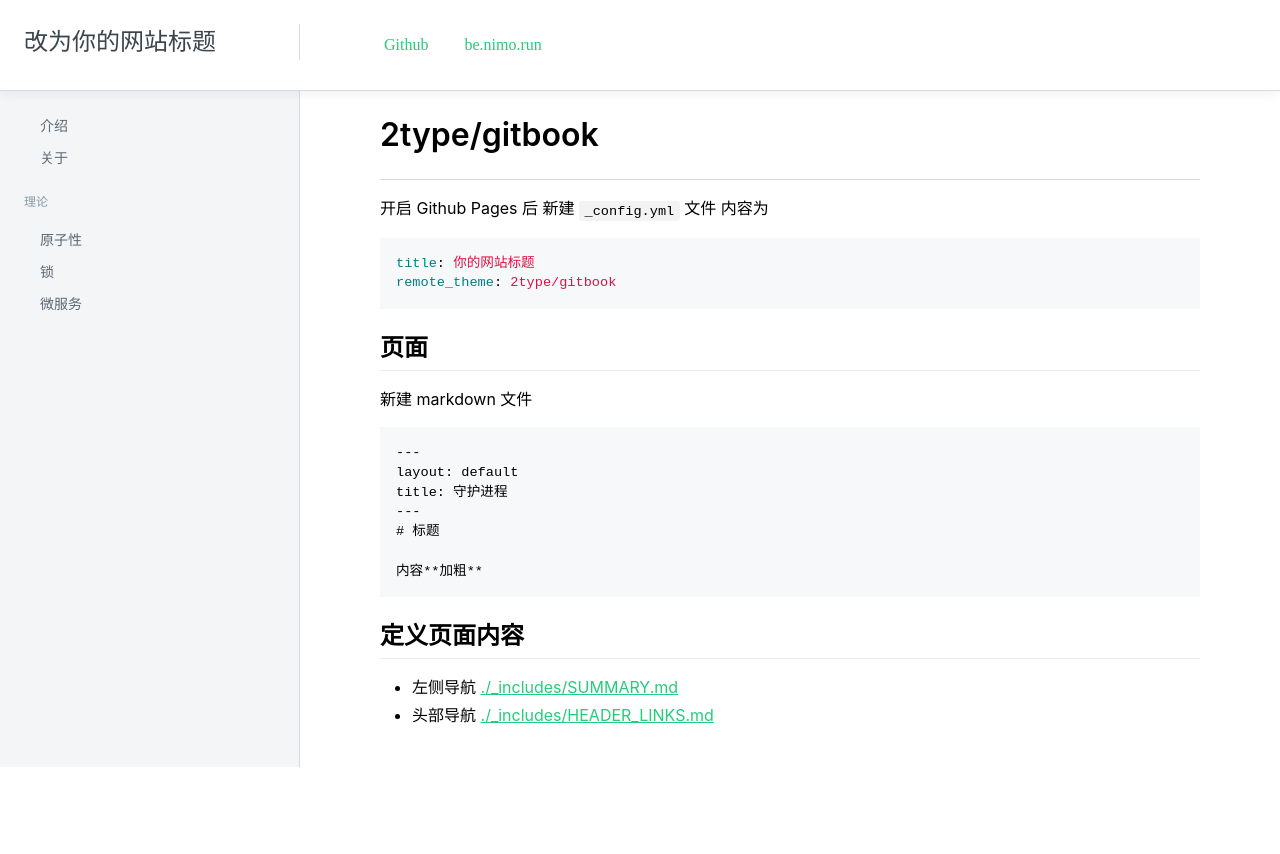
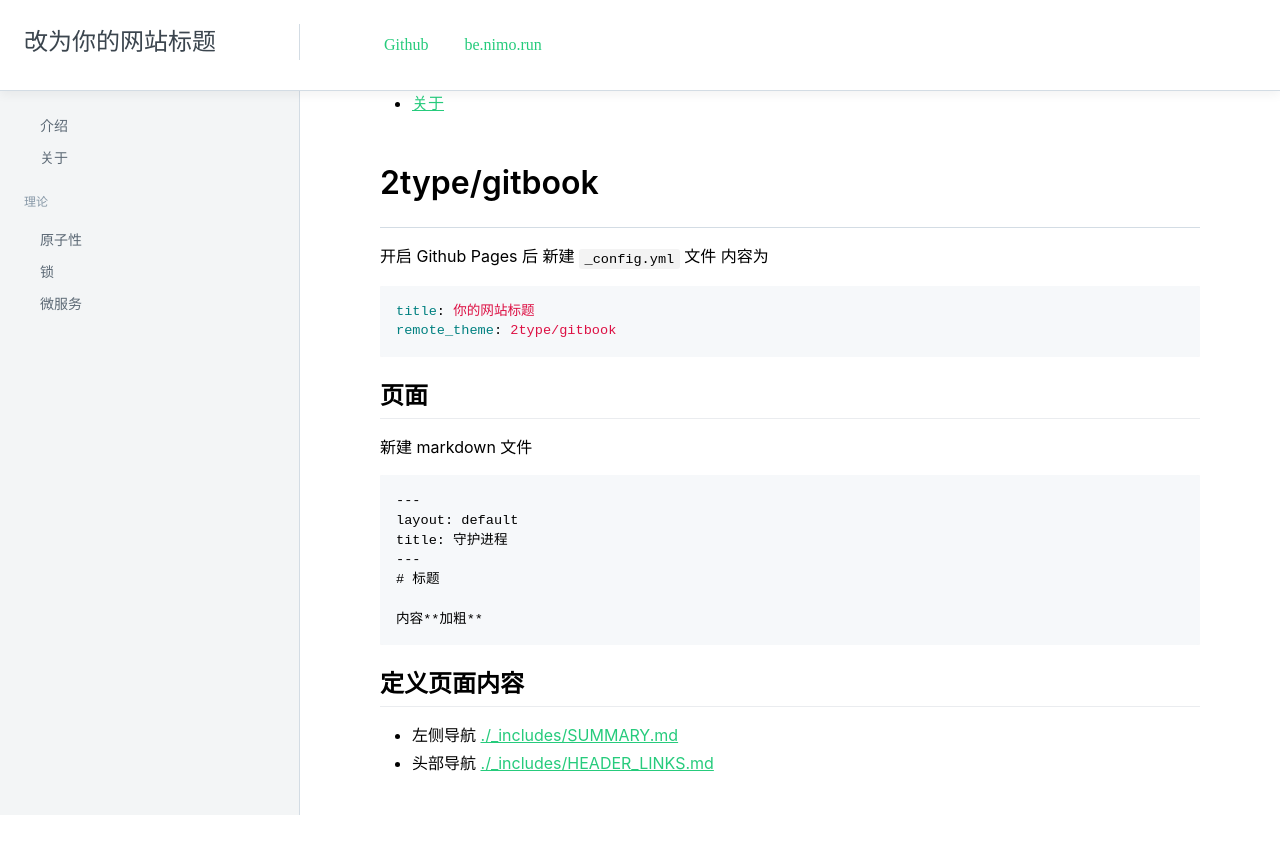
Before and after one commit to ncloud-run/gitbook, a Jekyll site: the page built from index.md, in a window 1280 px wide. Shown: the top 854 px of the page. Built offline with Jekyll 4.4.1, drawn with Linux system fonts in a browser that asks for light colours.

Commit message:
Update index.md

```diff
--- a/index.md
+++ b/index.md
@@ -2,6 +2,8 @@
 layout: default
 title: 守护进程
 ---
+
+* [关于](./about.md)
 
 # 2type/gitbook
 开启 Github Pages 后 新建 `_config.yml` 文件
```
